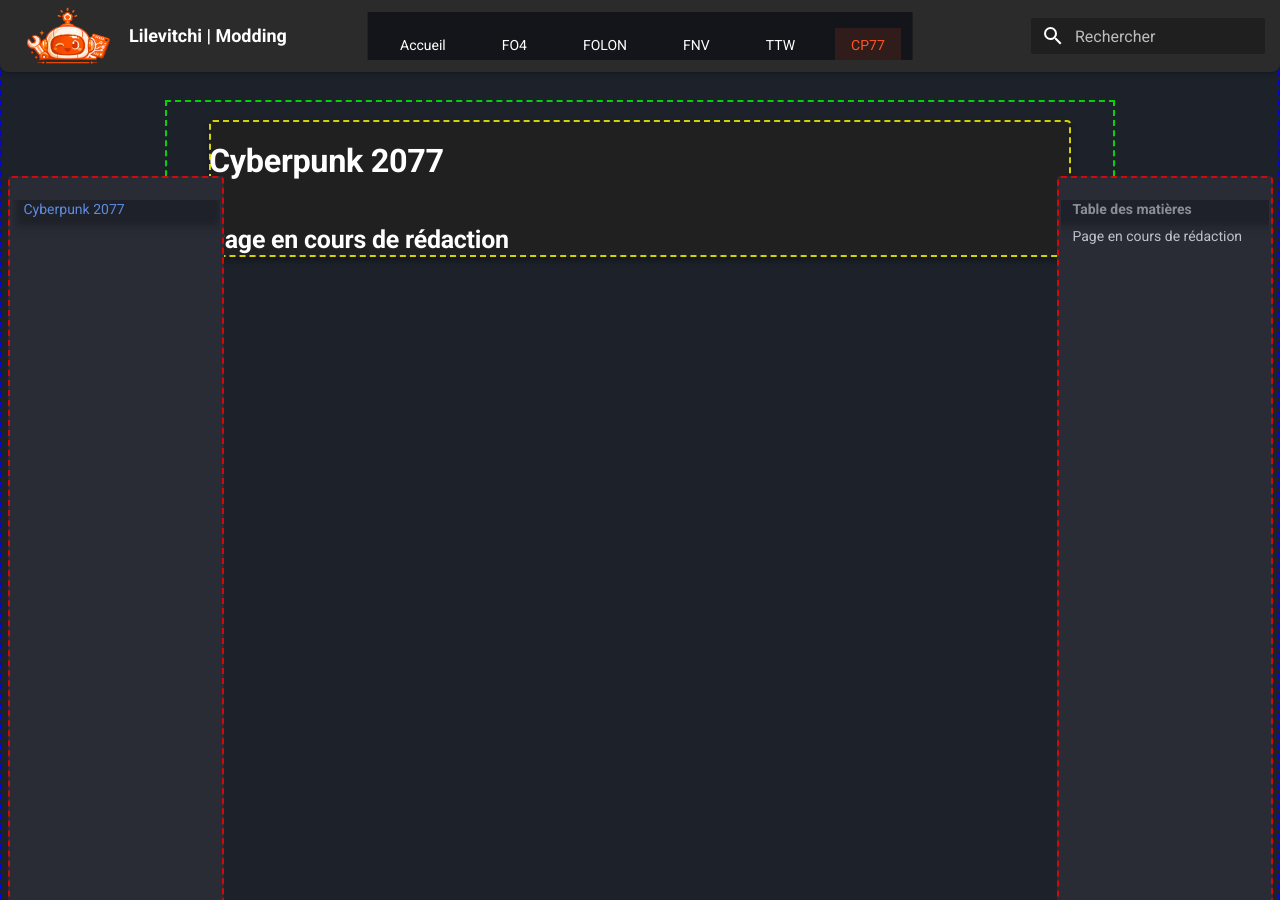
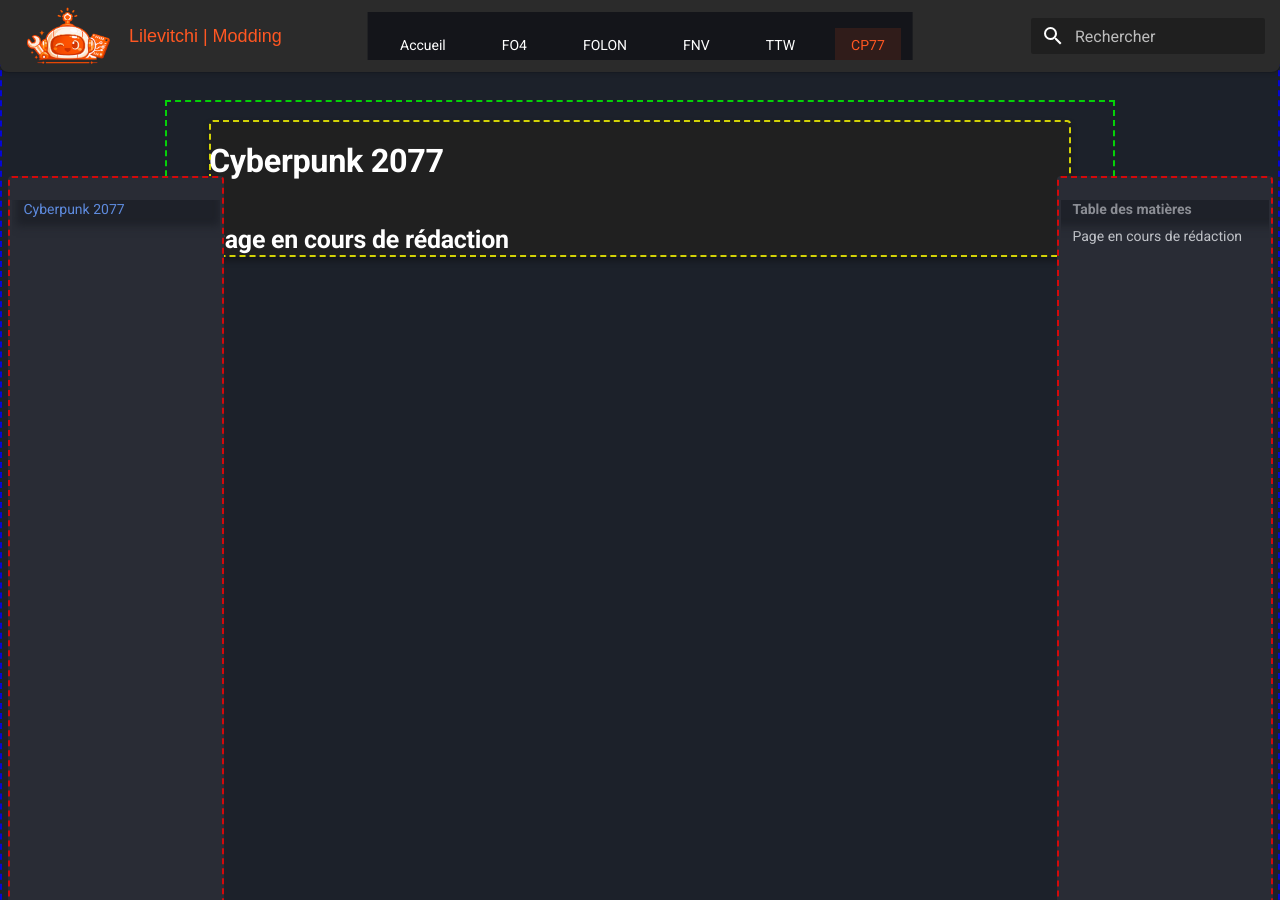
Before and after one commit to Lilevitchi/lilevitchi.github.io, an MkDocs documentation site: the page built from docs/cyberpunk/index.md, in a window 1280 px wide and 900 px high. Built offline with MkDocs 1.6.1 and Material for MkDocs 9.7.7, drawn with Linux system fonts in a browser that asks for light colours.

Commit message:
Update extra.css

```diff
--- a/docs/stylesheets/extra.css
+++ b/docs/stylesheets/extra.css
@@ -180,6 +180,14 @@
   display: flex;
   align-items: center;
   margin-left: var(--space-xs);
+}
+
+/* Texte du titre */
+[data-md-color-scheme] .md-header__title .md-ellipsis {
+  font-family: Arial, Helvetica, sans-serif;
+  color: var(--accent);
+  font-size: var(--font-base-size);
+  font-weight: normal;
 }
 
 /* ==============================
```
